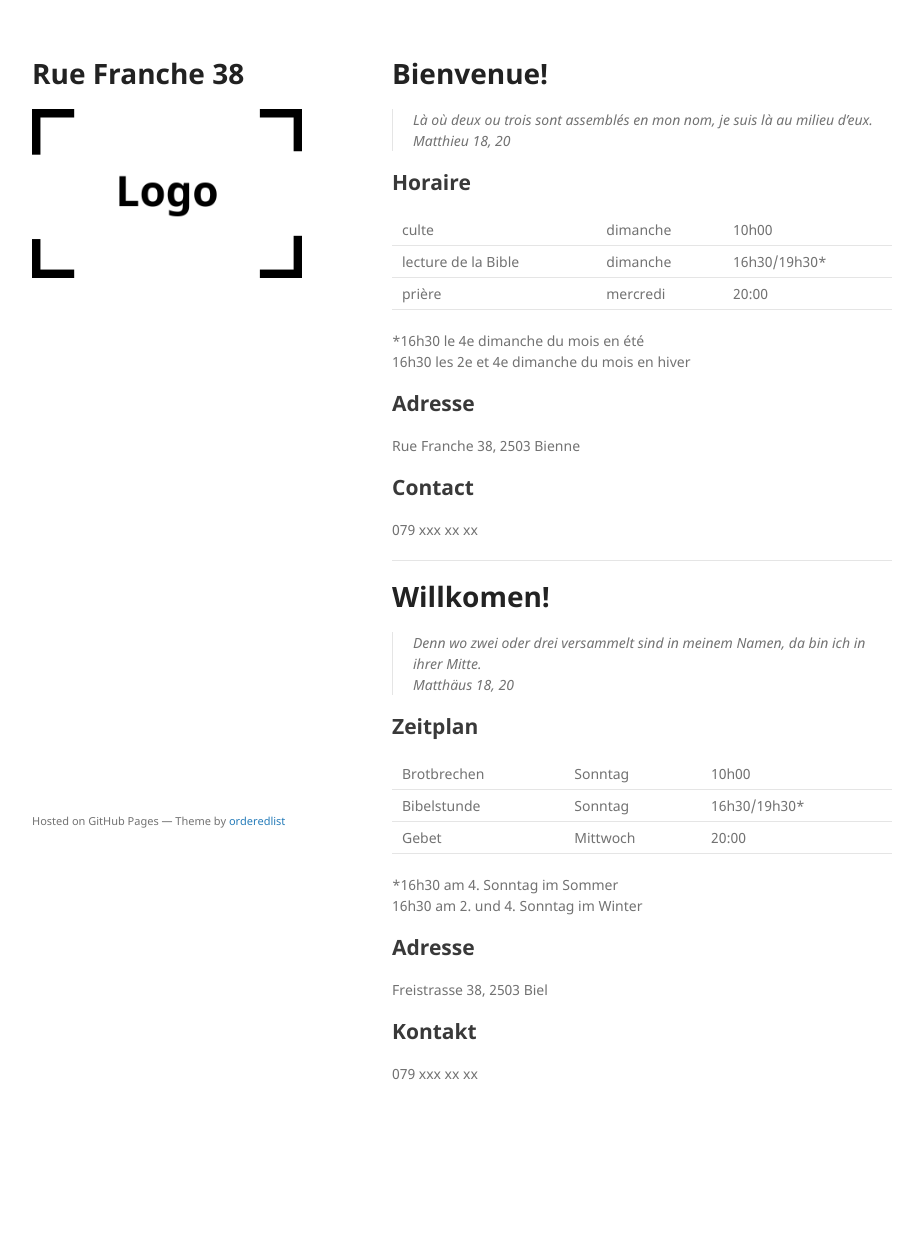
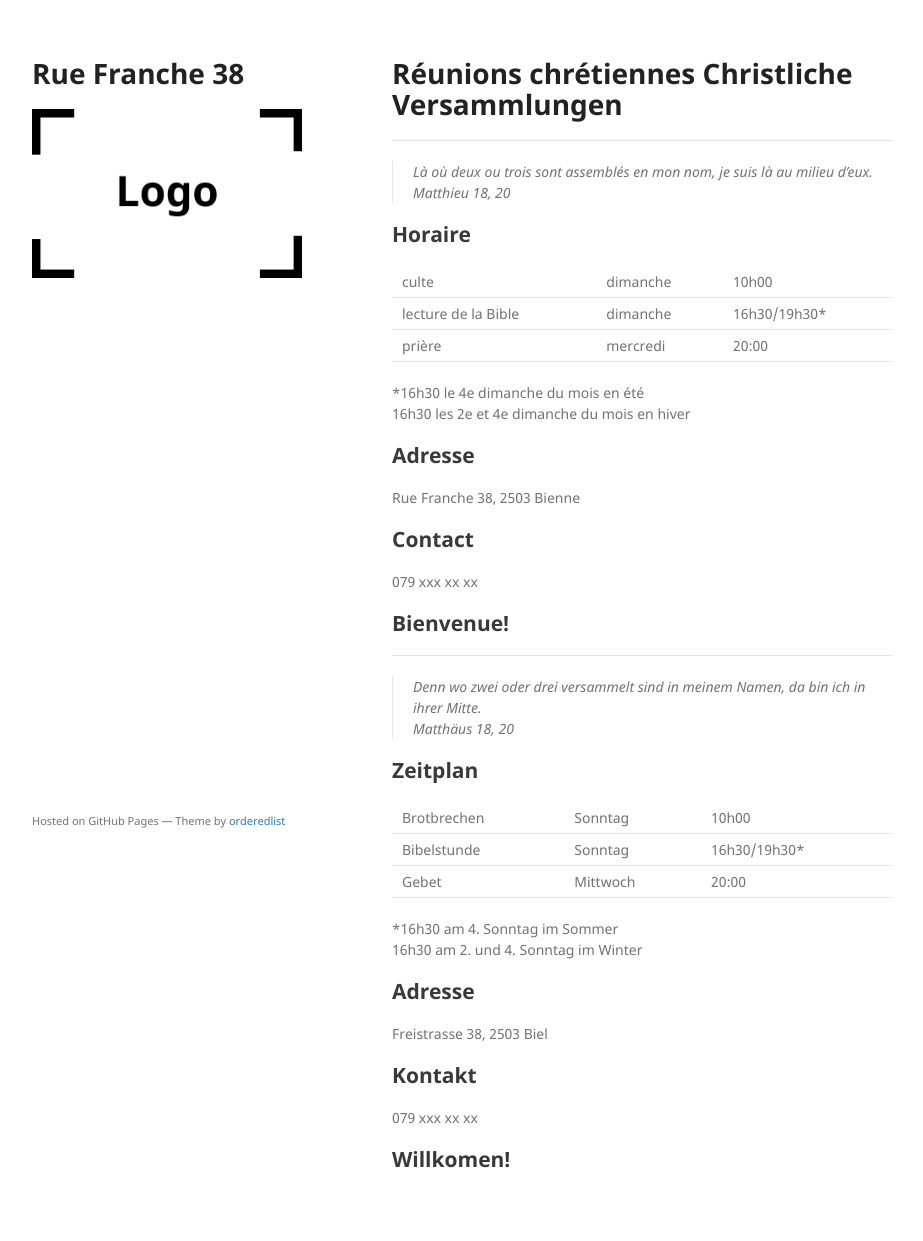
Before and after one commit to gitjo7265/rf38, a Jekyll site: the page built from index.md, in a window 1280 px wide. Shown: the whole page, without its empty margins (178-1101 px from the left). Built offline with Jekyll 4.4.1, drawn with Linux system fonts in a browser that asks for light colours; our own code applies the rules of GitHub Pages for plain Markdown files; before the commit the page ends 1154 px from its top, so only the background shows below that.

Commit message:
Update index.md

```diff
--- a/index.md
+++ b/index.md
@@ -2,7 +2,9 @@
 layout: default
 ---
 
-# Bienvenue!
+# Réunions chrétiennes Christliche Versammlungen
+
+* * *
 
 > Là où deux ou trois sont assemblés en mon nom, je suis là au milieu d’eux.\
 > Matthieu 18, 20
```
Also changed, not shown: other parts of index.md (+4 -2 lines).
